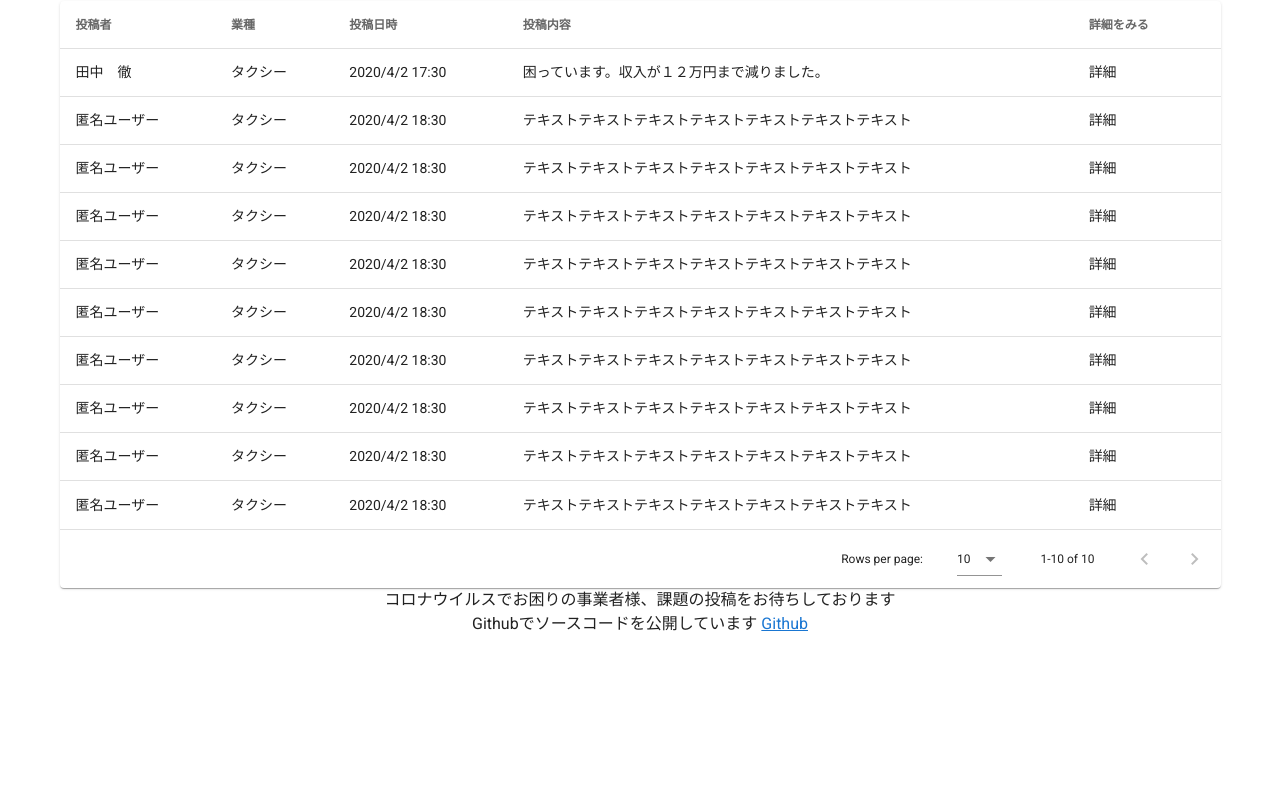
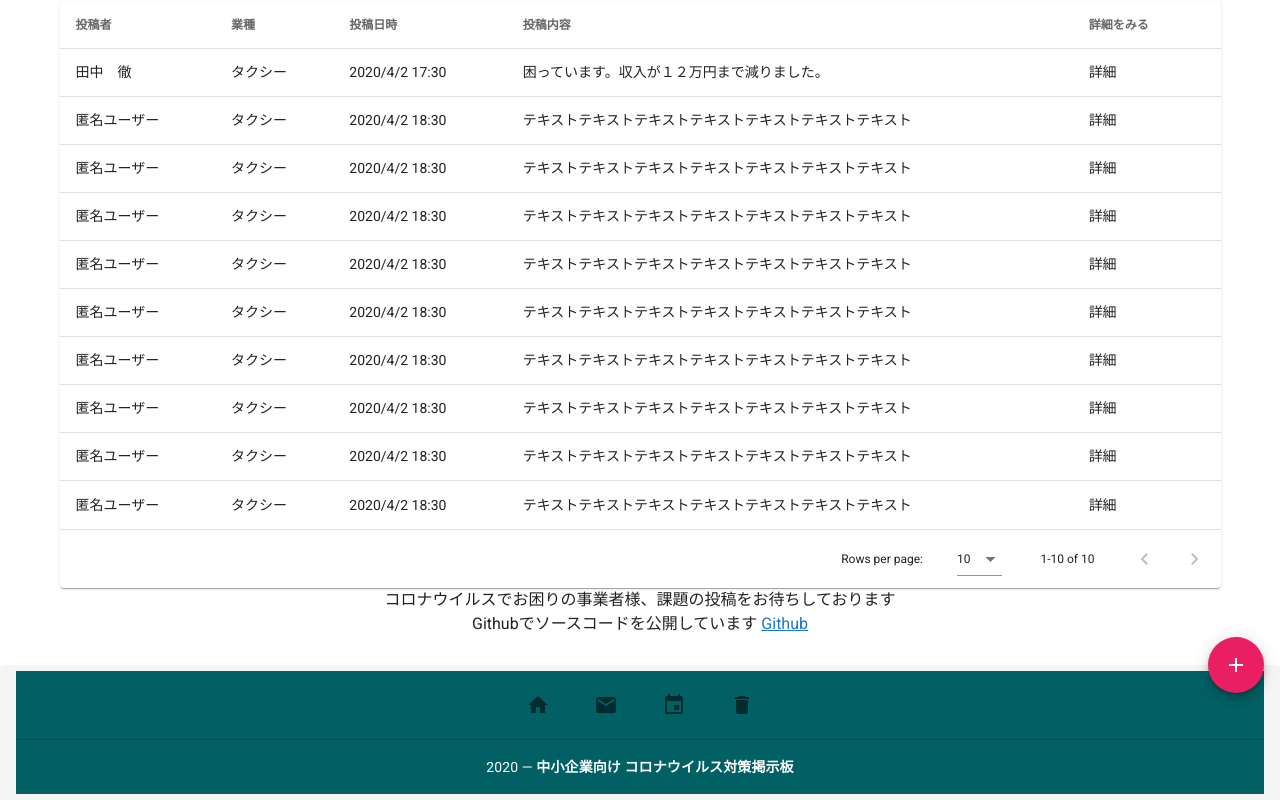
Before and after one commit to salthash329/bulletin-board, a Vue app: page / in a window 1280 px wide. Shown: the part 451-1251 px from the top of the page. Before the commit the page ends 1131 px from the top, so only its background shows below. Built offline with nearby package versions, Linux system fonts and the light colour scheme.

Commit message:
デザイン・フローティングボタン

```diff
--- a/src/App.vue
+++ b/src/App.vue
@@ -1,25 +1,31 @@
 <template>
   <div id="app">
     <v-app>
-      <Header/>
+       <Header/>
 
       <v-content>
         <Index/>
       </v-content>
+      <!-- <AddContents/> -->
+      <Footer />
     </v-app>
   </div>
 </template>
 
 <script>
 import Index from './components/Index';
-import Header from './components/Header'
+import Header from './components/Header';
+import Footer from './components/Footer';
+// import AddContents from './components/atoms/AddContents';
 
 export default {
   name: 'App',
 
   components: {
     Index,
-    Header
+    Header,
+    Footer,
+    // AddContents
   },
 
   data: () => ({
--- a/src/components/Contents.vue
+++ b/src/components/Contents.vue
@@ -1,10 +1,36 @@
 <template>
+<div>
   <v-data-table
     :headers="headers"
-    :items="desserts"
+    :items="contents"
     :items-per-page="10"
     class="elevation-1"
-  ></v-data-table>
+    :pagination.sync="pagination"
+    :current-page.sync="currentPage"
+    rows-per-page-text="ページ"
+  >
+      <!-- <div class="my-2">
+        <v-btn depressed small color="primary">Primary</v-btn>
+      </div> -->
+
+       <template  slot="items" slot-scope="props">
+          <!-- <td class="text-xs-right">{{ props.item.fromTime | formatDate() }} ~ {{ props.item.toTime | formatDate() }}</td>
+          <td class="text-xs-right">{{ props.item.category }}</td>
+          <td class="text-xs-right">{{ props.item.eventName}}</td>
+          <td class="text-xs-right">{{ props.item.roomName}}</td>
+          <td class="text-xs-right">{{ props.item.responsiblePerson}}</td>
+          <td class="text-xs-right">{{ props.item.facilities}}</td>
+          <td class="text-xs-right">{{ props.item.catering}}</td>
+          <td class="text-xs-right">{{ props.item.note}}</td>
+          <td class="text-xs-right">{{ props.item.reservationTime | formatDateLL() }}</td>                                                                             -->
+          <td class="text-xs-right">
+            <router-link tag="v-btn" :to="{ name: 'Index', params: { itemid: props.item.reservationId }}">詳細</router-link>
+          </td>
+    </template>
+  </v-data-table>
+
+</div>
+
 </template>
 
 <script>
@@ -24,7 +50,7 @@
           { text: '投稿内容', value: 'content' },
           { text: '詳細をみる', value: 'more' }
         ],
-        desserts: [
+        contents: [
           {
             name: '田中　徹',
             industory: 'タクシー',
--- /dev/null
+++ b/src/components/Footer.vue
@@ -0,0 +1,92 @@
+<template>
+
+  <!-- <v-container fluid> -->
+  <v-card>
+    <v-footer
+      v-bind="localAttrs"
+      :padless="padless"
+    >
+      <v-card
+        flat
+        tile
+        width="100%"
+        class="cyan darken-4 text-center"
+      >
+        <v-card-text>
+          <v-btn
+            v-for="icon in icons"
+            :key="icon"
+            class="mx-4"
+            icon
+          >
+            <v-icon size="24px">{{ icon }}</v-icon>
+          </v-btn>
+        </v-card-text>
+
+        <v-divider></v-divider>
+
+        <v-card-text class="white--text">
+          {{ new Date().getFullYear() }} — <strong>中小企業向け コロナウイルス対策掲示板</strong>
+        </v-card-text>
+      </v-card>
+
+          <v-btn
+              absolute
+              dark
+              fab
+              top
+              right
+              color="pink"
+            >
+              <v-icon>mdi-plus</v-icon>
+            </v-btn>
+    </v-footer>
+
+    <v-row
+      align="center"
+      justify="center"
+      class="ma-12"
+    >
+      <v-col
+        cols="12"
+        md="8"
+      >
+      </v-col>
+    </v-row>
+  </v-card>
+<!-- </v-container>   -->
+</template>
+
+<script>
+  export default {
+    name: 'Footer',
+    data: () => ({
+      icons: [
+        'mdi-home',
+        'mdi-email',
+        'mdi-calendar',
+        'mdi-delete',
+      ],
+      items: [
+        'default',
+        'absolute',
+        'fixed',
+      ],
+      padless: false,
+      variant: 'absolute',
+    }),
+    computed: {
+      localAttrs () {
+        const attrs = {}
+
+        if (this.variant === 'default') {
+          attrs.absolute = false
+          attrs.fixed = false
+        } else {
+          attrs[this.variant] = true
+        }
+        return attrs
+      },
+    },
+  }
+</script>
--- a/src/components/Header.vue
+++ b/src/components/Header.vue
@@ -3,9 +3,9 @@
     <v-layout row>
       <v-flex xs12 sm12 offset-sm0>
         <v-card>
-          <v-toolbar color="cyan">
+          <v-toolbar color="cyan darken-4">
             <v-toolbar-side-icon @click="drawer = !drawer"></v-toolbar-side-icon>
-              <div v-resize-text>
+              <div class="title" v-resize-text>
                 <router-link tag="v-toolbar-title" to="/find"> 中小企業向け コロナウイルス対策掲示板
                 </router-link>
               </div>
@@ -101,8 +101,13 @@
 </script>
 
 <style>
+.title{
+  margin: 15px;
+  font-size: 1.0rem!important;
+  color: #fff;
+}
 .v-toolbar-title{
-  font-size: 1.3rem!important;
+  font-size: 1.0rem!important;
   margin-left: 5px!important;
 }
 a.router-link-exact-active {
--- a/src/components/Index.vue
+++ b/src/components/Index.vue
@@ -14,7 +14,6 @@
           >Github</a>
         </p>
       </v-col>
-
     </v-row>
   </v-container>
 </template>
@@ -29,7 +28,6 @@
       Contents
     },
     data: () => ({
-
     }),
   }
 </script>
--- /dev/null
+++ b/src/components/atoms/AddContents.vue
@@ -0,0 +1,14 @@
+<template>
+  <v-container fluid>
+            <v-btn
+              absolute
+              dark
+              fab
+              buttom
+              right
+              color="pink"
+            >
+              <v-icon>mdi-plus</v-icon>
+            </v-btn>
+  </v-container>
+</template>
```
